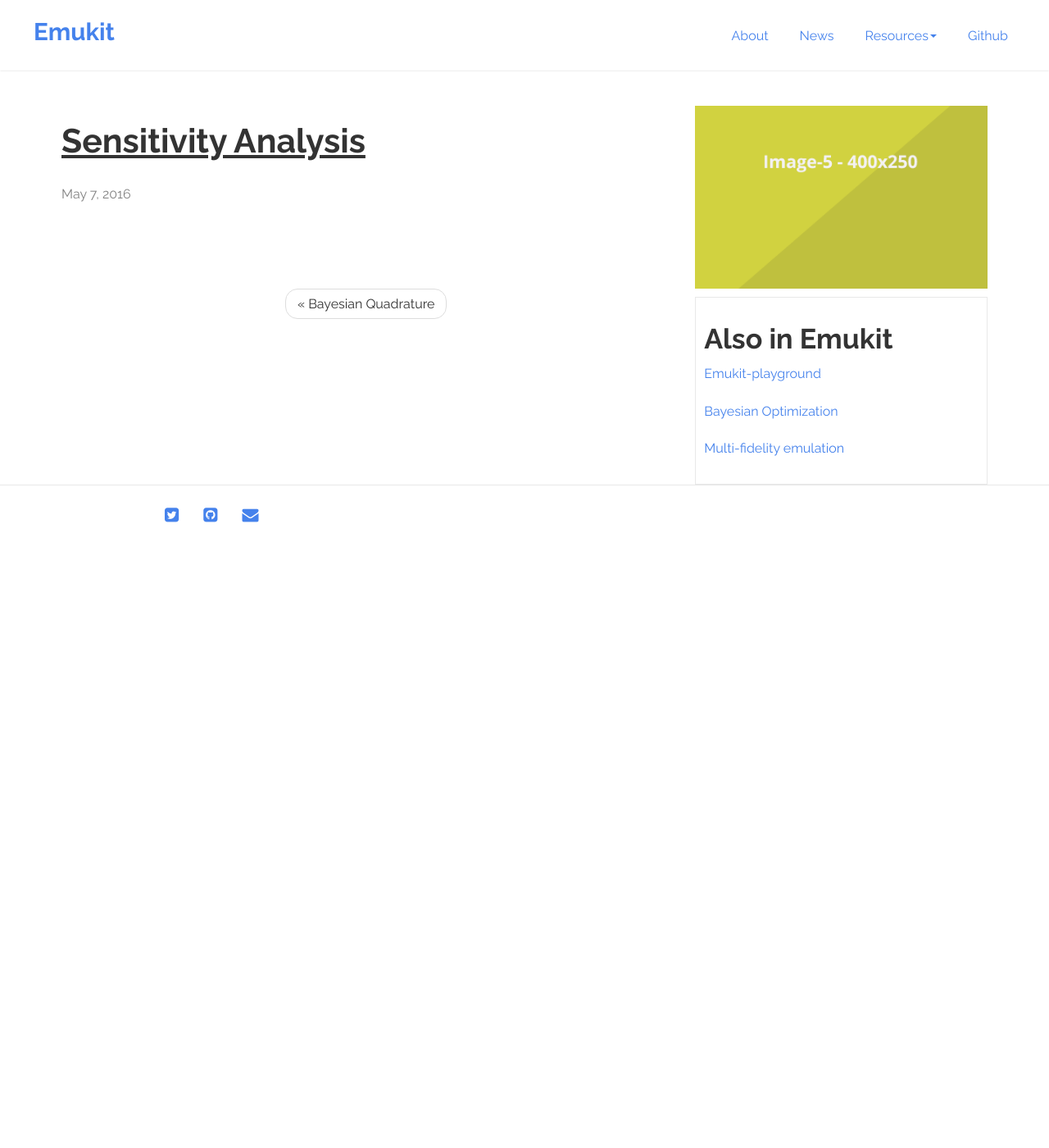
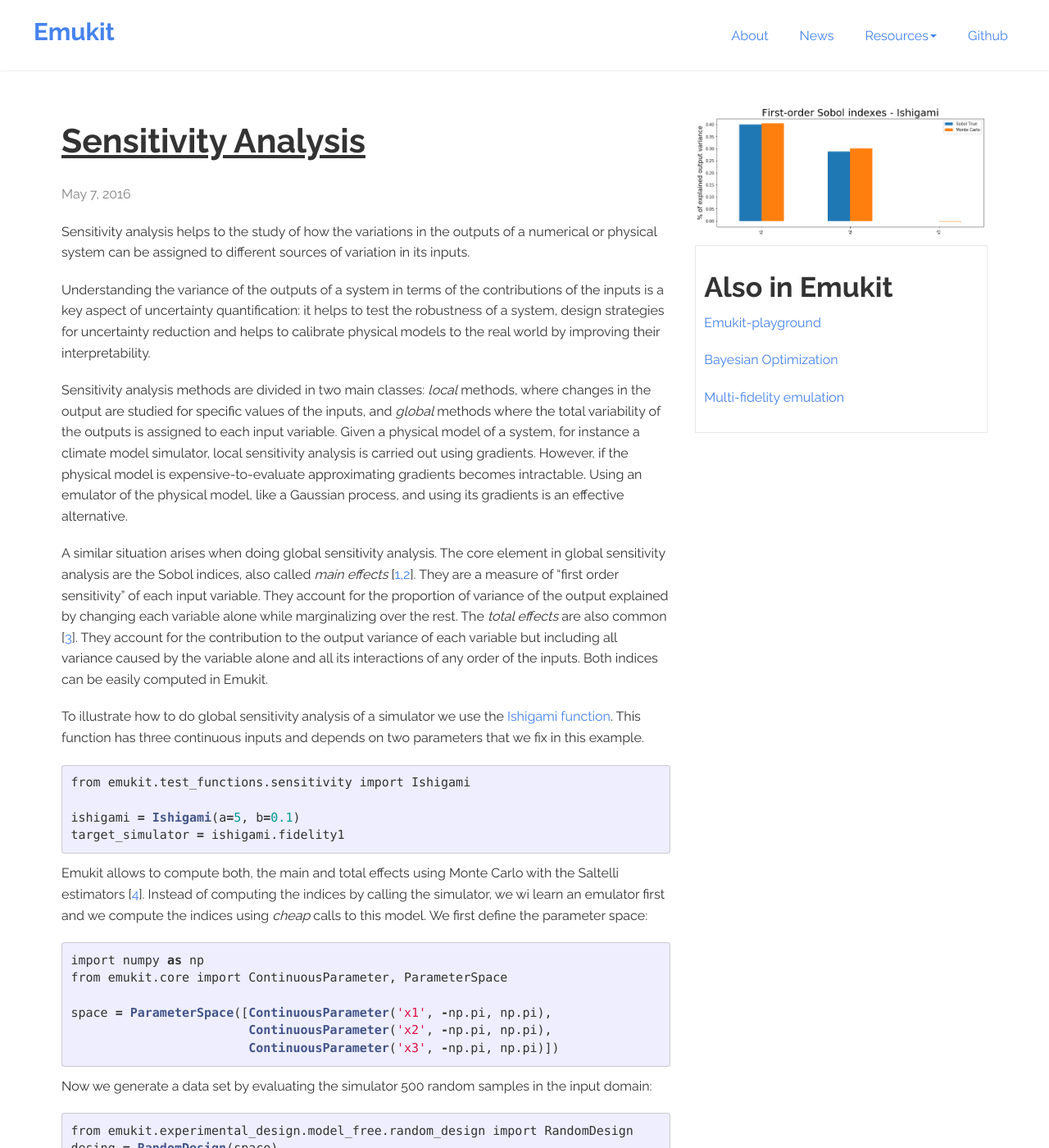
Before and after one commit to EmuKit/emukit, a Jekyll site: the page built from _posts/2016-05-07-sensitivity-analysis.md, in a window 1280 px wide and 1400 px high. Shown: the whole window at 82% size. Built offline with Jekyll 4.4.1, drawn with Linux system fonts in a browser that asks for light colours; some of the changed text lies outside the part shown.

Commit message:
sensitivity blog

````diff
--- a/_posts/2016-05-07-sensitivity-analysis.md
+++ b/_posts/2016-05-07-sensitivity-analysis.md
@@ -1,5 +1,85 @@
 ---
 layout: post
 title: Sensitivity Analysis
-img: image-5.png
+img: sensitivity.png
 ---
+
+Sensitivity analysis helps to the study of how the variations in the outputs of a numerical or
+physical system can be assigned to different sources of variation in its inputs.
+
+Understanding the variance of the outputs of a system in terms of the contributions of the inputs is a key aspect of
+uncertainty quantification: it helps to test the robustness of a system, design strategies for uncertainty reduction
+and helps to calibrate physical models to the real world by improving their interpretability.
+
+Sensitivity analysis methods are divided in two main classes: *local* methods, where changes in the output are studied for
+specific values of the inputs, and *global* methods where the total variability of the outputs is assigned to each input variable. Given a physical model of a system, for instance a climate model simulator, local sensitivity analysis is carried out using gradients.
+However, if the physical model is expensive-to-evaluate approximating gradients becomes intractable. Using an emulator of the physical model, like
+a Gaussian process, and using its gradients is an effective alternative.
+
+A similar situation arises when doing global sensitivity analysis. The core element in global sensitivity analysis are the Sobol indices, also called *main effects* [[1,2](#references-on-sensitivity-analysis)].
+They are a measure of “first order sensitivity” of each input variable. They account for the proportion of variance of the output explained by
+changing each variable alone while marginalizing over the rest. The *total effects* are also common [[3](#references-on-sensitivity-analysis)]. They account for the contribution to the
+output variance of each variable but including all variance caused by the variable alone and all its interactions of any order of the inputs. Both indices can be easily computed in Emukit.
+
+To illustrate how to do global sensitivity analysis of a simulator we use the [Ishigami function](https://www.sfu.ca/~ssurjano/ishigami.html).
+This function has three continuous inputs and depends on two parameters that we fix in this example.
+
+```python
+from emukit.test_functions.sensitivity import Ishigami
+
+ishigami = Ishigami(a=5, b=0.1)
+target_simulator = ishigami.fidelity1
+```
+
+Emukit allows to compute both, the main and total effects using Monte Carlo with the Saltelli estimators [[4](#references-on-sensitivity-analysis)].
+Instead of computing the indices by calling the simulator, we wi learn an emulator first and we compute the indices using *cheap* calls to this model. We first define the parameter space:
+
+```python
+import numpy as np
+from emukit.core import ContinuousParameter, ParameterSpace
+
+space = ParameterSpace([ContinuousParameter('x1', -np.pi, np.pi),
+                        ContinuousParameter('x2', -np.pi, np.pi),
+                        ContinuousParameter('x3', -np.pi, np.pi)])
+```
+
+Now we generate a data set by evaluating the simulator 500 random samples in the input domain:
+
+```python
+from emukit.experimental_design.model_free.random_design import RandomDesign
+desing = RandomDesign(space)
+X = desing.get_samples(500)
+Y  = ishigami.target_simulator(X)[:,None]
+```
+And we fit and wrap a Gaussian process to the inputs and outputs of the simulator.
+
+```python
+from GPy.models import GPRegression
+from emukit.model_wrappers import GPyModelWrapper
+
+model_gpy = GPRegression(X,Y)
+model_emukit = GPyModelWrapper(model_gpy)
+model_emukit.optimize()
+```
+
+We are now ready to compute the sensitivity indices. It is as simple as running:
+```python
+from emukit.sensitivity.monte_carlo import MonteCarloSensitivity
+
+senstivity = MonteCarloSensitivity(model = model_emukit, input_domain = space)
+main_effects, total_effects, _ = senstivity.compute_effects(num_monte_carlo_points = 10000)
+```
+And that's it! you can check the computed main and total effects. Note that
+although we have used a Gaussian process here, the coefficients are computed running Monte Carlo, which means that any model can be wrapped here.
+
+Check our list of [tutorial notebooks](https://github.com/amzn/emukit/tree/develop/notebooks) if you want to learn more about how to do sensitivity analysis and other methods with Emukit. You can also check the Emukit [documentation](https://emukit.readthedocs.io/en/latest/).
+
+We’re always open to contributions! Please read our [contribution guidelines](CONTRIBUTING.md) for more information. We are particularly interested in contributions regarding examples and tutorials.
+
+
+#### References on sensitivity analysis
+
+- [1] Sobol, I. M. (2001), [Global sensitivity indices for nonlinear mathematical models and their Monte Carlo estimates](https://www.sciencedirect.com/science/article/abs/pii/S0378475400002706). *Math Comput. Simulat.*, 55(1–3),271-280, 2001
+- [2] Sobol’, I. M (1990). [Sensitivity estimates for nonlinear mathematical models](http://max2.ese.u-psud.fr/epc/conservation/MODE/Sobol%20Original%20Paper.pdf). *Matematicheskoe Modelirovanie* 2, 112–118. in Russian, translated in English in Sobol’ , I., 2001.
+- [3] Andrea Saltelli, Paola Annoni, Ivano Azzini, Francesca Campolongo, Marco Ratto, and Stefano Tarantola. (2010) [Variance based sensitivity analysis of model output](https://www.sciencedirect.com/science/article/pii/S0010465509003087). Design and estimator for the total sensitivity index. *Computer Physics Communications*, 181(2):259-270, 2010.
+- [4] Kennedy, M.C. and O’Hagan, A., (2000). [Predicting the output from a complex computer code when fast approximations are available](https://www.jstor.org/stable/2673557). *Biometrika*, 87(1), pp.1-13, 2000.
````
Also changed, not shown: images/sensitivity.png (added), 2 other files.
